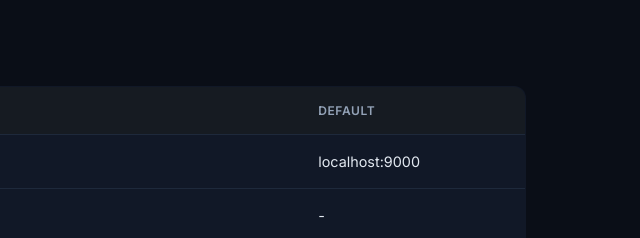
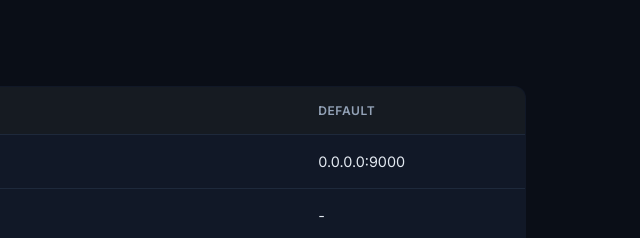
Before and after one commit to goozt/gospeed, a plain HTML site: page docs/index.html in a window 1280 px wide. Shown: the part 8344-8582 px from the top of the page, 640-1280 px from the left. Drawn offline with Linux system fonts and the light colour scheme.

Commit message:
docs: update default listen address in documentation

```diff
--- a/docs/index.html
+++ b/docs/index.html
@@ -627,7 +627,7 @@
       <table>
         <thead><tr><th>Flag</th><th>Description</th><th>Default</th></tr></thead>
         <tbody>
-          <tr><td><code>-a, --addr</code></td><td>Listen address (host:port)</td><td>localhost:9000</td></tr>
+          <tr><td><code>-a, --addr</code></td><td>Listen address (host:port)</td><td>0.0.0.0:9000</td></tr>
           <tr><td><code>-h, --host</code></td><td>Specific host address</td><td>-</td></tr>
           <tr><td><code>-p, --port</code></td><td>Listening port</td><td>9000</td></tr>
           <tr><td><code>-v, --version</code></td><td>Print version and exit</td><td>-</td></tr>
```
